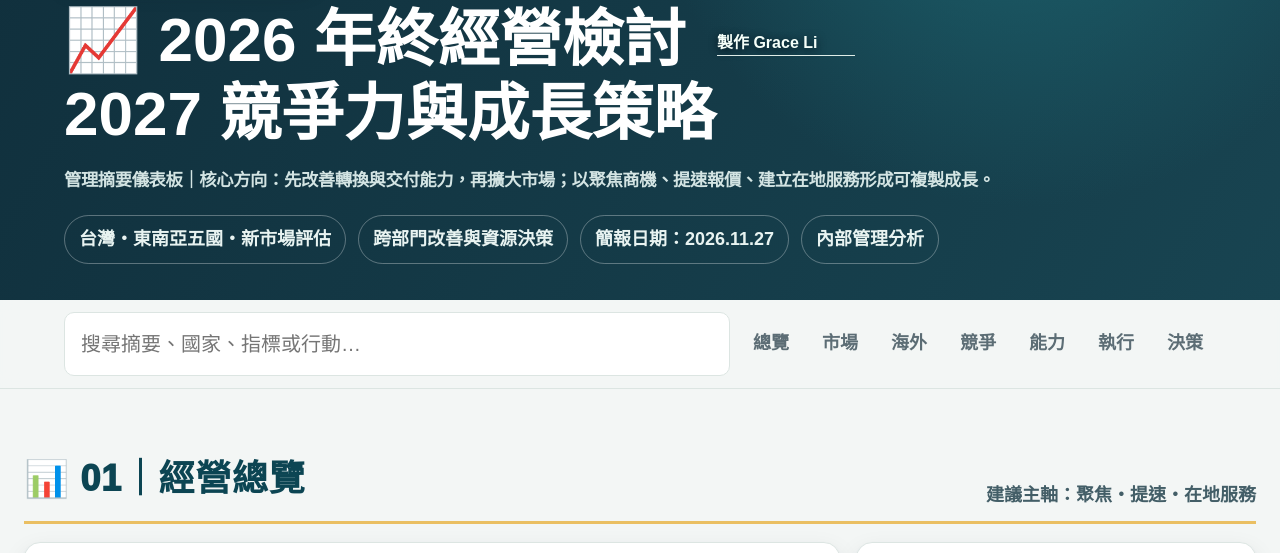
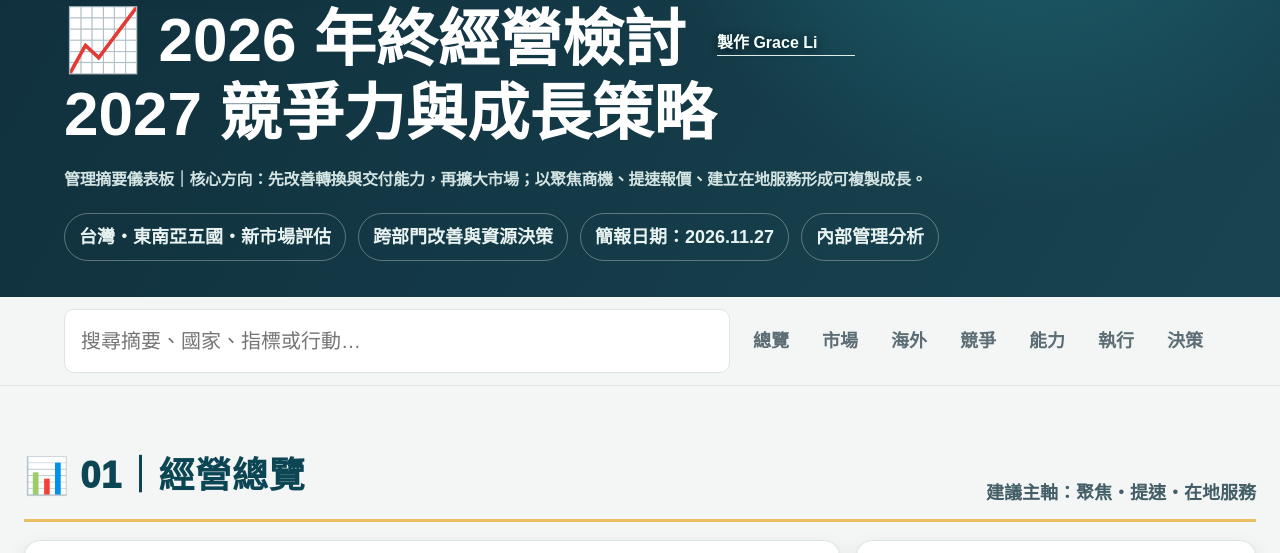
Before and after one commit to jack41349319/jack41349319.github.io, a plain HTML site: page index.html in a window 1280 px wide. Shown: the part 177-730 px from the top of the page. Drawn offline with Linux system fonts and the light colour scheme.

Commit message:
優化單行摘要文字寬度

```diff
--- a/index.html
+++ b/index.html
@@ -56,7 +56,7 @@ td{padding:13px 12px}
 .hero-title-row{display:block}
 .hero-title-row h1{display:block;flex:none}
 .creator-credit{display:inline-block;vertical-align:middle;margin-left:14px;color:#f5fff9;font-size:12pt;font-weight:700;white-space:nowrap;text-align:left;text-shadow:0 2px 8px #00141e}
-.hero p{max-width:none;white-space:nowrap;font-size:clamp(16px,1.35vw,21px);letter-spacing:-.02em}
+.hero p{max-width:none;white-space:nowrap;font-size:clamp(14px,1.25vw,21px);letter-spacing:-.02em}
 @media(max-width:900px){.hero p{white-space:normal}}
 
 </style>
```
